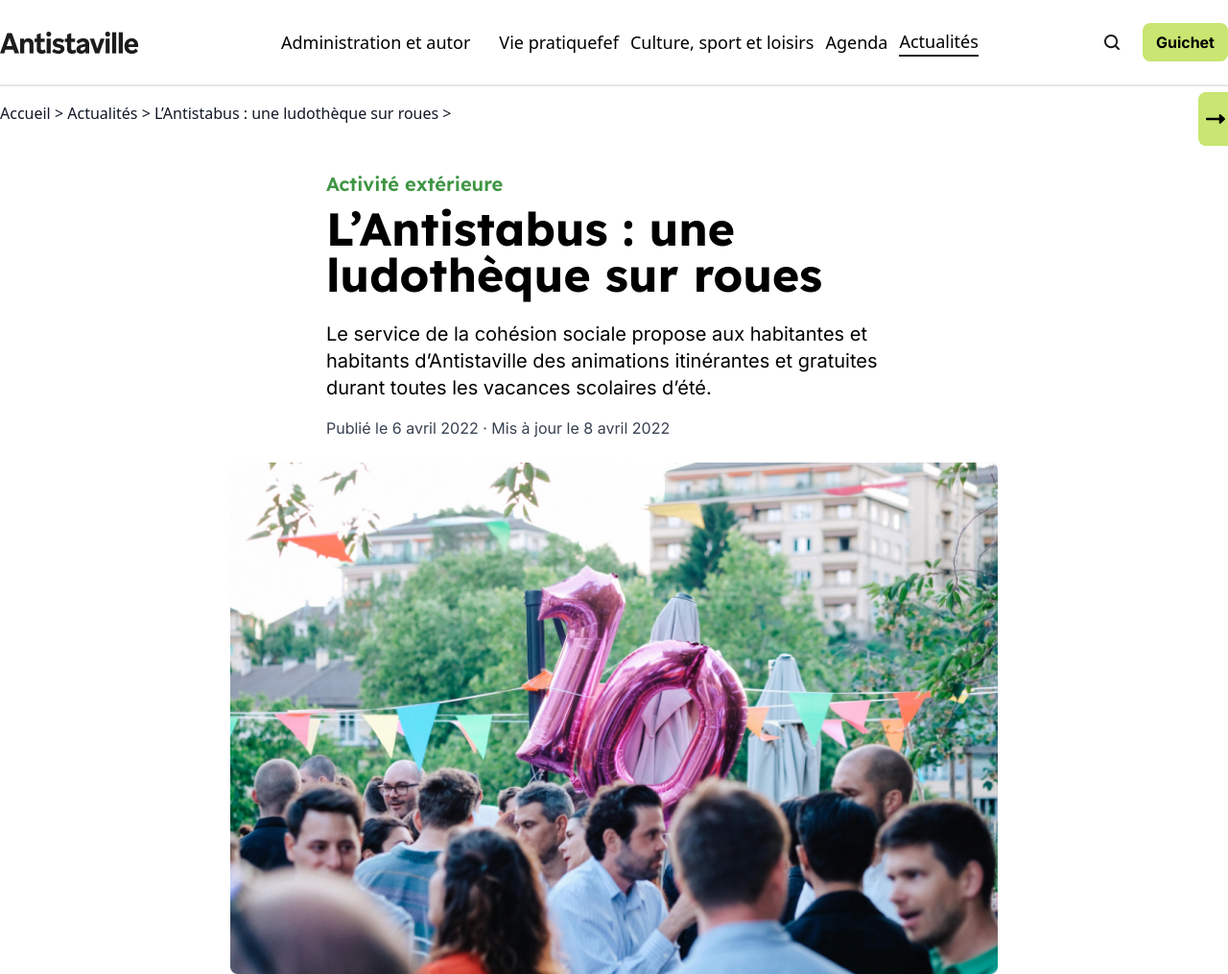
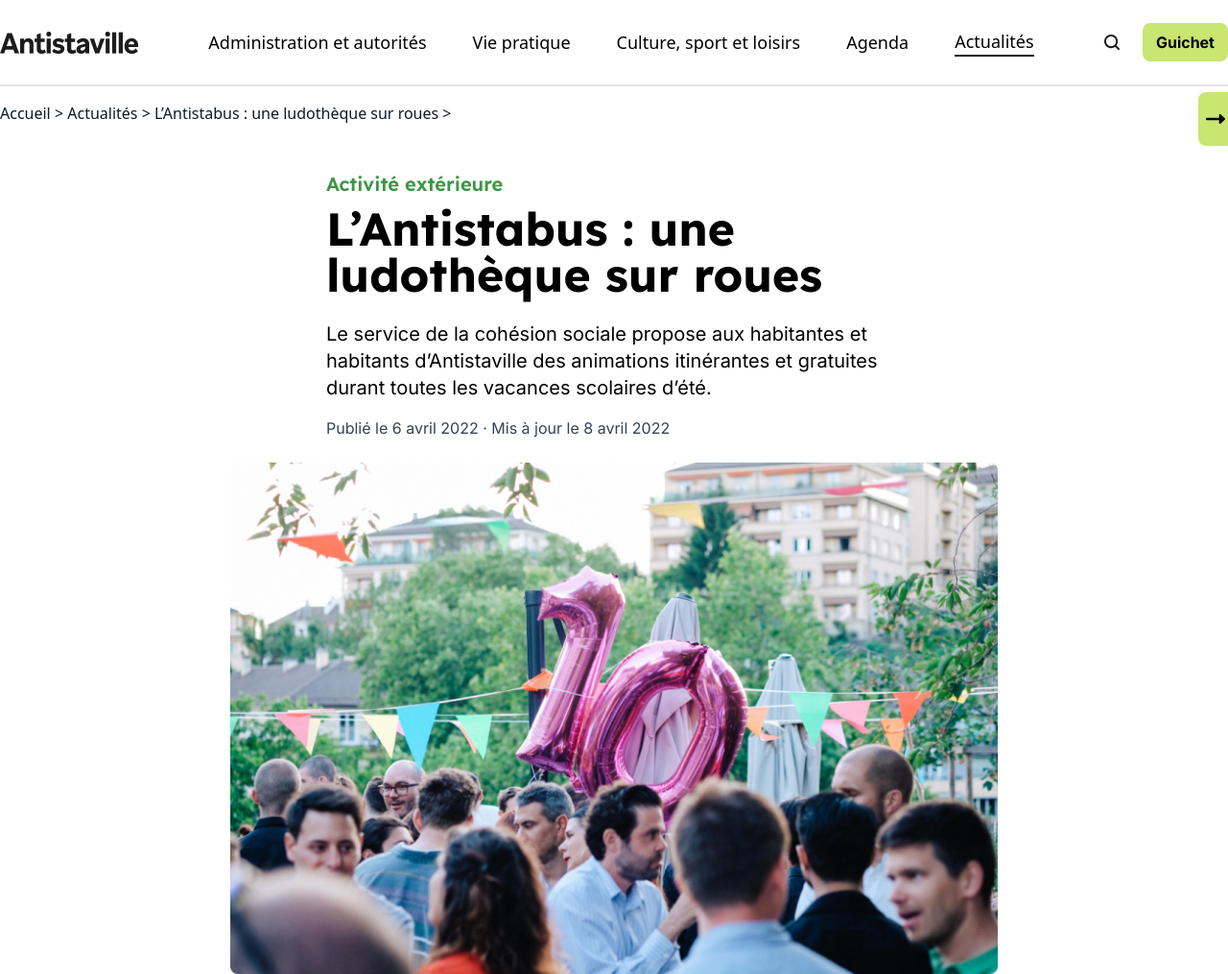
Before and after one commit to Boris74000/exercice-antistaville, a website: page public/index.html in a window 1280 px wide. Shown: the top 1015 px of the page at 96% size. Drawn offline with Linux system fonts and the light colour scheme.

Commit message:
Correction faute de frappe

```diff
--- a/public/index.html
+++ b/public/index.html
@@ -20,18 +20,18 @@
                 <img id="close-menu-mobile" alt="icone d'une croix" class="w-5 h-5 ml-auto mt-4 mr-2.5 -mb-2.5 cursor-pointer lg:hidden" src="img/xmark-solid.svg">
                 <ul class="list-none flex flex-col items-center lg:flex-row">
                     <li>
-                        <a href="#">Administration et autor</a>
+                        <a href="#">Administration et autorités</a>
                     </li>
-                    <li class="lg:mx-1.5">
-                        <a href="#">Vie pratiquefef</a>
+                    <li>
+                        <a href="#">Vie pratique</a>
                     </li>
-                    <li class="lg:mx-1.5">
+                    <li>
                         <a href="#">Culture, sport et loisirs</a>
                     </li>
-                    <li class="lg:mx-1.5">
+                    <li>
                         <a href="#">Agenda</a>
                     </li>
-                    <li class="active lg:mx-1.5">
+                    <li class="active">
                         <a href="#">Actualités</a>
                     </li>
                 </ul>
```
